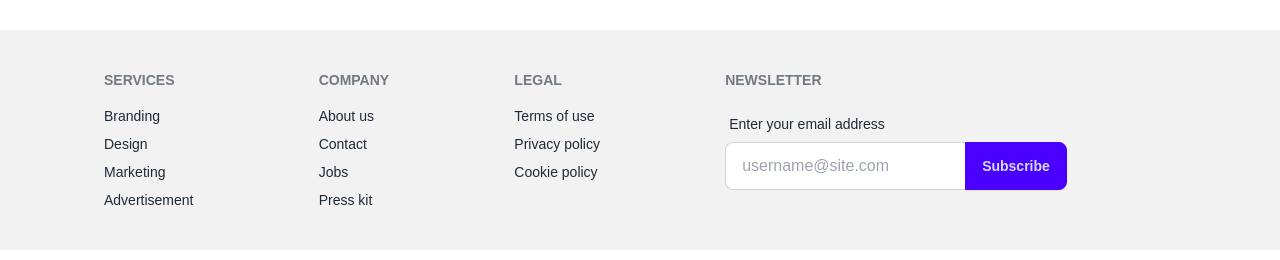
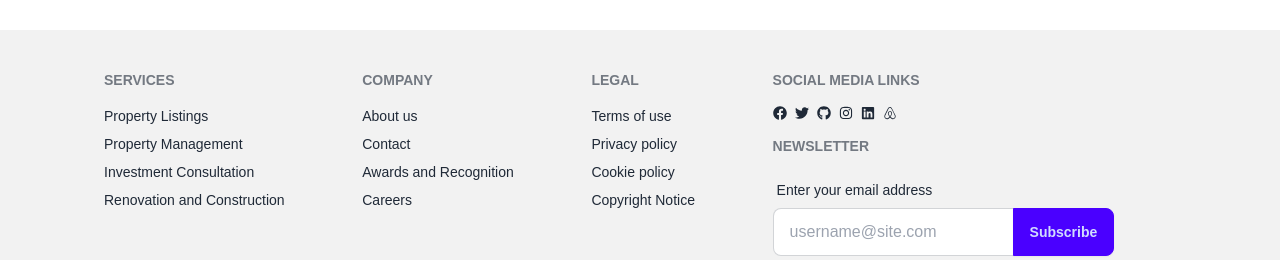
Before and after one commit to tisabbir/luxuria-living, a React (Vite) app: page / in a window 1280 px wide. Shown: the part 1474-1734 px from the top of the page. Built offline with nearby package versions, Linux system fonts and the light colour scheme; no server answers; a web font is replaced by a local one.

Commit message:
Footer section with relevent information is added

```diff
--- a/src/index.css
+++ b/src/index.css
@@ -2,6 +2,7 @@
 
 * {
   font-family: "Amaranth", sans-serif;
+  scroll-behavior: smooth;
 }
 
 
--- a/src/pages/Footer.jsx
+++ b/src/pages/Footer.jsx
@@ -1,4 +1,6 @@
 
+import { FaFacebook } from "react-icons/fa";
+import { FaAirbnb, FaGithub, FaInstagram, FaLinkedin, FaTwitter } from "react-icons/fa6";
 
 const Footer = () => {
     return (
@@ -6,25 +8,35 @@ const Footer = () => {
             <footer className="footer p-10  max-w-6xl mx-auto">
   <nav>
     <h6 className="footer-title">Services</h6>
-    <a className="link link-hover">Branding</a>
-    <a className="link link-hover">Design</a>
-    <a className="link link-hover">Marketing</a>
-    <a className="link link-hover">Advertisement</a>
+    <a className="link link-hover">Property Listings</a>
+    <a className="link link-hover">Property Management</a>
+    <a className="link link-hover">Investment Consultation</a>
+    <a className="link link-hover">Renovation and Construction</a>
   </nav>
   <nav>
     <h6 className="footer-title">Company</h6>
     <a className="link link-hover">About us</a>
     <a className="link link-hover">Contact</a>
-    <a className="link link-hover">Jobs</a>
-    <a className="link link-hover">Press kit</a>
+    <a className="link link-hover">Awards and Recognition</a>
+    <a className="link link-hover">Careers</a>
   </nav>
   <nav>
     <h6 className="footer-title">Legal</h6>
     <a className="link link-hover">Terms of use</a>
     <a className="link link-hover">Privacy policy</a>
     <a className="link link-hover">Cookie policy</a>
+    <a className="link link-hover">Copyright Notice</a>
   </nav>
   <form>
+    <h6 className="footer-title">Social Media Links</h6>
+    <div className="flex gap-2 mb-2">
+        <FaFacebook />
+        <FaTwitter />
+        <FaGithub />
+        <FaInstagram />
+        <FaLinkedin />
+        <FaAirbnb />
+    </div>
     <h6 className="footer-title">Newsletter</h6>
     <fieldset className="form-control w-80">
       <label className="label">
```
